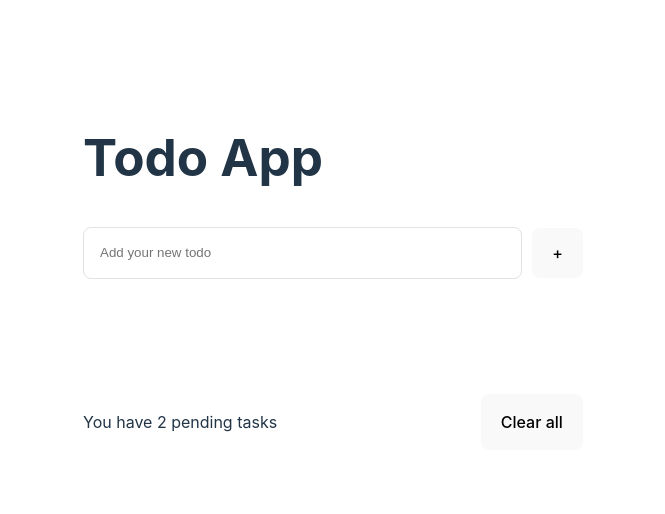
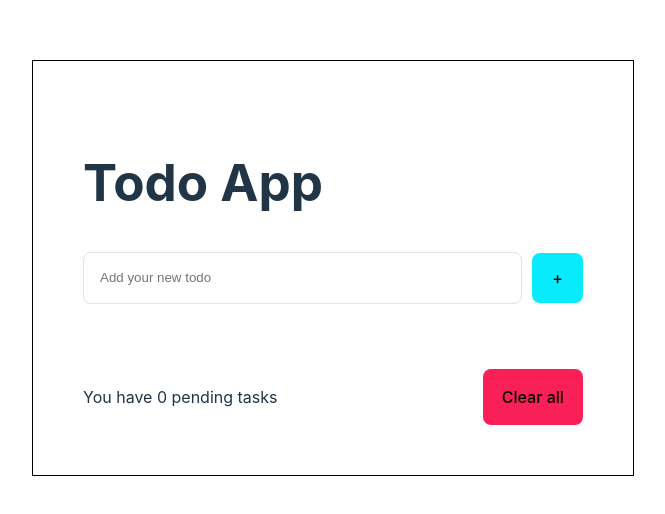
Before and after one commit to FelipeCalvache/my-react-task-list, a React (Vite) app: page / in a window 1280 px wide. Shown: the part 132-646 px from the top of the page, without its empty margins (307-972 px from the left). Built offline with nearby package versions, Linux system fonts and the light colour scheme.

Commit message:
Finished all except styling Radio button

```diff
--- a/src/App.jsx
+++ b/src/App.jsx
@@ -7,14 +7,26 @@ import { TasksList } from './components/TasksList'
 
 function App() {
 const [tasks, setTasks] = useState([])
+const [pendingTasks,setPendingTasks] = useState(0)
 
   return (
-    <main style={{minWidth: '500px'}}>
-    <Header tasks={tasks} setTasks={setTasks}/>
-    <TasksList tasks={tasks} setTasks={setTasks}/>
-    <Footer/>
+    <main
+      style={{ minWidth: "500px", border: "solid black 1px", padding: "50px" }}
+    >
+      <Header tasks={tasks} setTasks={setTasks} setPendingTasks={setPendingTasks} pendingTasks={pendingTasks} />
+      <TasksList
+        tasks={tasks}
+        setTasks={setTasks}
+        setPendingTasks={setPendingTasks}
+        pendingTasks={pendingTasks}
+      />
+      <Footer
+        setTasks={setTasks}
+        pendingTasks={pendingTasks}
+        setPendingTasks={setPendingTasks}
+      />
     </main>
-  )
+  );
 }
 
 export default App
--- a/src/components/Footer.jsx
+++ b/src/components/Footer.jsx
@@ -1,8 +1,24 @@
-export function Footer() {
-    return (
-      <footer style={{display:'flex', justifyContent:'space-between', marginTop:'100px'}}>
-        <p>You have 2 pending tasks</p>
-        <button>Clear all</button>
-      </footer>
-    );
+export function Footer({ setTasks, pendingTasks, setPendingTasks }) {
+  function handleClick() {
+    setTasks([]);
+    setPendingTasks(0)
+  }
+
+  return (
+    <footer
+      style={{
+        display: "flex",
+        justifyContent: "space-between",
+        marginTop: "50px",
+      }}
+    >
+      <p>You have {pendingTasks} pending tasks</p>
+      <button
+        onClick={handleClick}
+        style={{ backgroundColor: "#f82056", border: "none" }}
+      >
+        Clear all
+      </button>
+    </footer>
+  );
 }
--- a/src/components/Header.jsx
+++ b/src/components/Header.jsx
@@ -1,9 +1,11 @@
-export function Header({ tasks, setTasks }) {
+export function Header({ tasks, setTasks, setPendingTasks, pendingTasks }) {
   function handleSubmit(event) {
     event.preventDefault();
     let form = Object.fromEntries(new window.FormData(event.target));
+    if(form.task === ''){return}
     setTasks([...tasks, form.task]);
     event.target.reset();
+    setPendingTasks(pendingTasks+1);
   }
 
   return (
@@ -23,6 +25,7 @@ export function Header({ tasks, setTasks }) {
         <input
           name="task"
           placeholder="Add your new todo"
+
           style={{
             height: "100%",
             width: "100%",
@@ -30,9 +33,13 @@ export function Header({ tasks, setTasks }) {
             borderRadius: "8px",
             padding: "0px 1.2em",
             display: "block",
+            outline: "none",
           }}
         ></input>
-        <button type="submit" style={{ height: "100%" }}>
+        <button
+          type="submit"
+          style={{ height: "100%", backgroundColor: "#08ebfc" }}
+        >
           +
         </button>
       </form>
--- a/src/components/Task.jsx
+++ b/src/components/Task.jsx
@@ -2,12 +2,15 @@ import { VscTrash } from "react-icons/vsc";
 import { FiEdit } from "react-icons/fi";
 import { useState } from "react";
 
-export function Task({ task, handleClickDelete, handleClickEdit }) {
+export function Task({ task, handleClickDelete, handleClickEdit, setPendingTasks, pendingTasks }) {
   const [isEditing, setIsEditing] = useState(false);
   const [isChecked, setIsChecked] = useState(false);
 
   const handleCheckboxChange = () => {
     setIsChecked(!isChecked);
+    isChecked
+      ? setPendingTasks(pendingTasks + 1)
+      : setPendingTasks(pendingTasks - 1);
   };
 
   function handleEdit(){
@@ -42,14 +45,23 @@ export function Task({ task, handleClickDelete, handleClickEdit }) {
         >
           <input
             onChange={handleCheckboxChange}
-            type="checkbox"
+            type="radio"
             id="checkBox"
             checked={isChecked}
-            style={{ margin: "0px" }}
+            style={{ margin: "0px", width:'20px' }}
           />
         </label>
         {isEditing ? (
-          <input name="editTask" placeholder={task} />
+          <input
+            name="editTask"
+            defaultValue={task}
+            style={{
+              height: "50px",
+              border: "none",
+              backgroundColor: "#e2e2e2",
+              outline:'none'
+            }}
+          />
         ) : (
           <p
             style={{
@@ -67,7 +79,7 @@ export function Task({ task, handleClickDelete, handleClickEdit }) {
           style={{ color: "#7cb0ff", cursor: "pointer" }}
         />
         <VscTrash
-          onClick={() => handleClickDelete(task)}
+          onClick={() => handleClickDelete(task, isChecked)}
           style={{ color: "#f5636a", cursor: "pointer" }}
         />
       </div>
--- a/src/components/TasksList.jsx
+++ b/src/components/TasksList.jsx
@@ -1,15 +1,17 @@
 import { Task } from "./Task";
 
-export function TasksList({ tasks, setTasks }) {
-  function handleClickDelete(taskName) {
+export function TasksList({ tasks, setTasks, setPendingTasks, pendingTasks }) {
+
+  function handleClickDelete(taskName, isChecked) {
     let resultAfterDeletion = tasks.filter((task) => task !== taskName);
     setTasks(resultAfterDeletion);
+    isChecked ? '' : setPendingTasks(pendingTasks-1)
   }
 
   function handleClickEdit(editTask, task) {
     let index = tasks.indexOf(task);
-    let newTasks = tasks.map((task,i) => (i===index ? editTask : task))
-    setTasks(newTasks)
+    let newTasks = tasks.map((task, i) => (i === index ? editTask : task));
+    setTasks(newTasks);
   }
 
   return (
@@ -28,6 +30,8 @@ export function TasksList({ tasks, setTasks }) {
           task={task}
           handleClickEdit={handleClickEdit}
           handleClickDelete={handleClickDelete}
+          setPendingTasks={setPendingTasks}
+          pendingTasks={pendingTasks}
         />
       ))}
     </ul>
```
